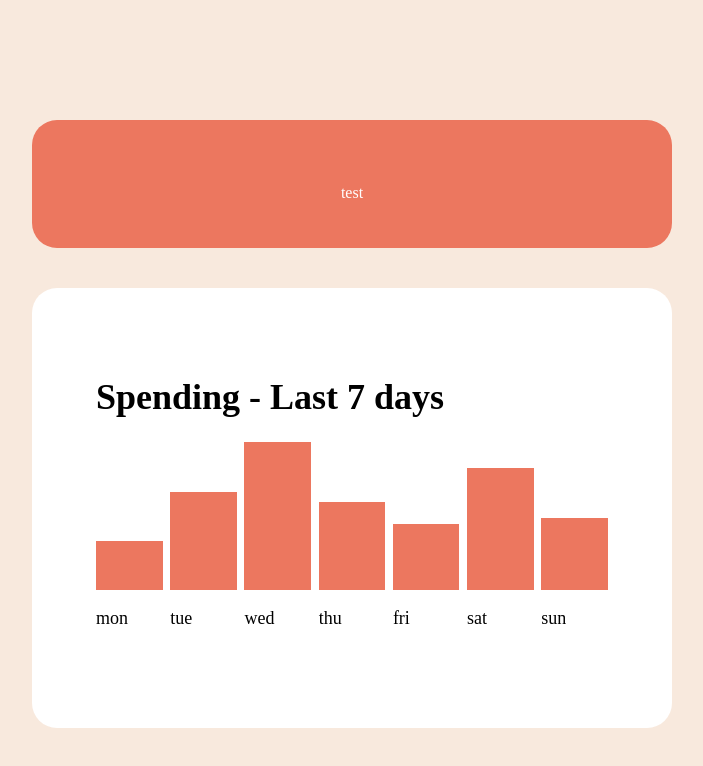
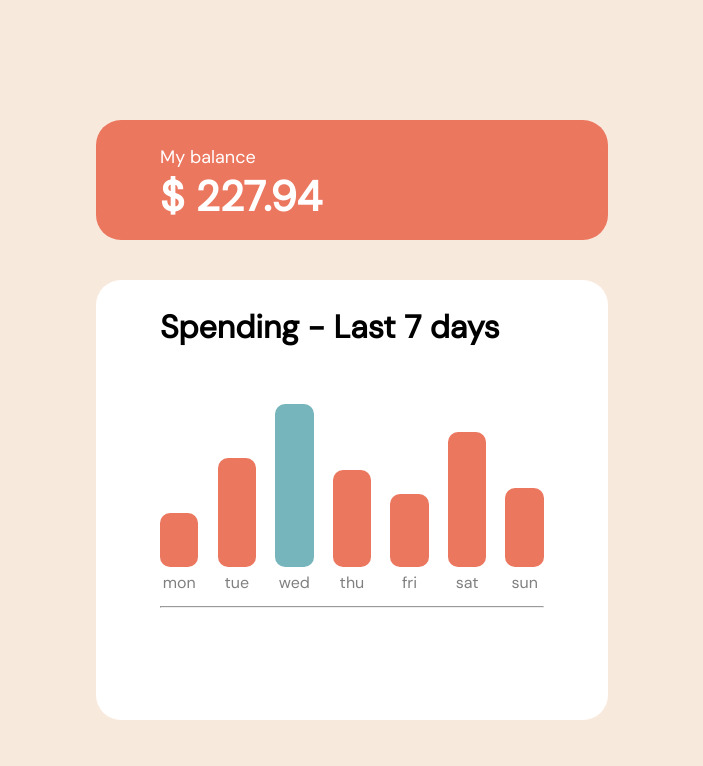
Before and after one commit to TSchm82/Expenses-chart-component, a plain HTML site: page expenses-chart-component-main/index.html in a window 1280 px wide. Shown: the whole page, without its empty margins (288-991 px from the left). Drawn offline with Linux system fonts and the light colour scheme.

Commit message:
improved styling

```diff
--- a/expenses-chart-component-main/fetchData.js
+++ b/expenses-chart-component-main/fetchData.js
@@ -1,12 +1,26 @@
+var balance;
+
 renderGraphs();
 
 async function renderGraphs() {
     const data = await fetchData();
 
+    calculateBalance(data);
     createBars(data);
 }
 
-async function createBars(spendings) {
+function calculateBalance(spendings) {
+    const balance = spendings
+        .map(e => e.amount)
+        .reduce((previousValue, currentValue) =>
+            currentValue + previousValue, 0);
+
+    const balanceInfo = document.getElementById("balance-info");
+
+    balanceInfo.innerHTML = `$ ${balance}`;
+}
+
+function createBars(spendings) {
     const container = document.getElementById("graphs-container")
     const maximumHeight = findMaximum(spendings.map(e => e.amount));
 
@@ -20,17 +34,27 @@ async function createBars(spendings) {
 
         const barHeight = spending.amount;
 
+        infoSpace = document.createElement('div');
+        infoSpace.classList.add('info-spacer');
+        infoSpace.innerHTML = `$ ${spending.amount}`;
+
         spacer = document.createElement('div');
         spacer.classList.add('bar-spacer-top');
-        spacer.style.height = `${95 * (maximumHeight - barHeight) / maximumHeight}%`;
+        spacer.style.height = `${70 * (maximumHeight - barHeight) / maximumHeight}%`;
 
         bar = document.createElement('div');
         bar.classList.add('bar');
-        bar.style.height = `${95 * barHeight / maximumHeight}%`;
 
-        info = document.createElement('p')
+        if (barHeight === maximumHeight) {
+            bar.classList.add('maximum');
+        }
+
+        bar.style.height = `${70 * barHeight / maximumHeight}%`;
+
+        info = document.createElement('span');
         info.innerHTML = spending.day;
 
+        barContainer.appendChild(infoSpace);
         barContainer.appendChild(spacer);
         barContainer.appendChild(bar);
         barContainer.appendChild(info);
@@ -49,5 +73,5 @@ async function fetchData() {
 
 function findMaximum(spendings) {
     return spendings.reduce((previousValue, currentValue) =>
-        currentValue >= previousValue ? currentValue : previousValue, 5);
+        currentValue >= previousValue ? currentValue : previousValue, 0);
 }
--- a/expenses-chart-component-main/index.html
+++ b/expenses-chart-component-main/index.html
@@ -17,14 +17,16 @@
 </head>
 
 <body>
-  <div class="balance-container centric">
-    test
+  <div class="balance-container balance-header">
+    <p>My balance</p>
+    <p class="balance-info" id="balance-info"></p>
+
   </div>
 
-  <div class="graphs-container" id="graphs-container">
-
-    <h1>Spending - Last 7 days</h1>
-
+  <div class="balance-chart">
+    <p class="graph-header">Spending - Last 7 days</p>
+    <div class="graphs-container" id="graphs-container"></div>
+    <hr>
   </div>
 
   <!-- <div class="attribution">
--- a/expenses-chart-component-main/style.css
+++ b/expenses-chart-component-main/style.css
@@ -1,3 +1,5 @@
+@import url('https://fonts.googleapis.com/css2?family=DM+Sans&display=swap');
+
 .attribution {
     font-size: 11px;
     text-align: center;
@@ -7,8 +9,10 @@
     color: hsl(228, 45%, 44%);
 }
 
+
 * {
     box-sizing: border-box;
+    font-family: 'DM Sans';
 }
 
 body {
@@ -17,62 +21,94 @@ body {
     margin: 0px;
 }
 
-h1 {
-    font-weight: 700;
-    font-size: 36px;
-    text-align: left;
-}
-
 p {
     font-weight: 400;
     font-size: 18px;
-    text-align: left;
-}
-
-p.bar-container {
-    height: 5%;
-}
-
-.centric {
+    margin: 0px;
     display: flex;
-    justify-content: center;
-    position: relative;
+    align-items: center;
+    justify-content: left;
 }
 
 .balance-container {
     background-color: hsl(10, 79%, 65%);
     color: white;
-    padding: 5%;
-    height: 10vh;
-    width: 50vw;
+    padding: 25px 5%;
+    height: 15vh;
+    width: 40vw;
     margin: 15vh auto 5vh auto;
     border-radius: 25px;
 }
 
-.graphs-container {
+.balance-info {
+    font-weight: 700;
+    font-size: 42px;
+}
+
+.balance-chart {
+    padding: 2% 5%;
     border-radius: 25px;
     background-color: white;
     height: 55vh;
-    width: 50vw;
-    margin: 0 auto auto;
-    padding: 5%;
+    width: 40vw;
+    margin: 0 auto 10vh;
+    overflow: hidden;
+}
+
+.graphs-container {
+    height: 60%;
+}
+
+.graph-header {
+    font-weight: 700;
+    font-size: 32px;
+    margin: 0 0 4.5%;
+}
+
+.bar-container:hover .info-spacer {
+    width: 130%;
+    background-color: #000000;
+    position: relative;
+    right: 15%;
 }
 
 .bar-container {
-    width: 13%;
-    height: 50%;
+    width: 10%;
+    height: 100%;
     display: block;
     float: left;
+}
+
+.info-spacer {
+    height: 15%;
+    border-radius: 5px;
+    color: white;
+    display: flex;
+    align-items: center;
+    justify-content: center;
+    font-size: auto;
+    font-weight: 700;
+    margin-bottom: 10%;
+}
+
+span {
+    height: 5%;
+    margin-top: 10px;
+    display: flex;
+    align-items: center;
+    justify-content: center;
+    color: grey
 }
 
 .bar {
     width: 100%;
     display: block;
+    border-radius: 10px;
     background-color: hsl(10, 79%, 65%);
 }
 
 .bar-spacer-right {
-    margin-right: 1.5%;
+    margin-right: 5%;
 }
 
 .bar-spacer-top {
@@ -81,6 +117,10 @@ p.bar-container {
     display: block;
 }
 
-.bar:hover {
+.bar.maximum {
     background-color: hsl(186, 34%, 60%)
 }
+
+.bar:hover {
+    background-color: rgb(237, 167, 126) !important;
+}
```
